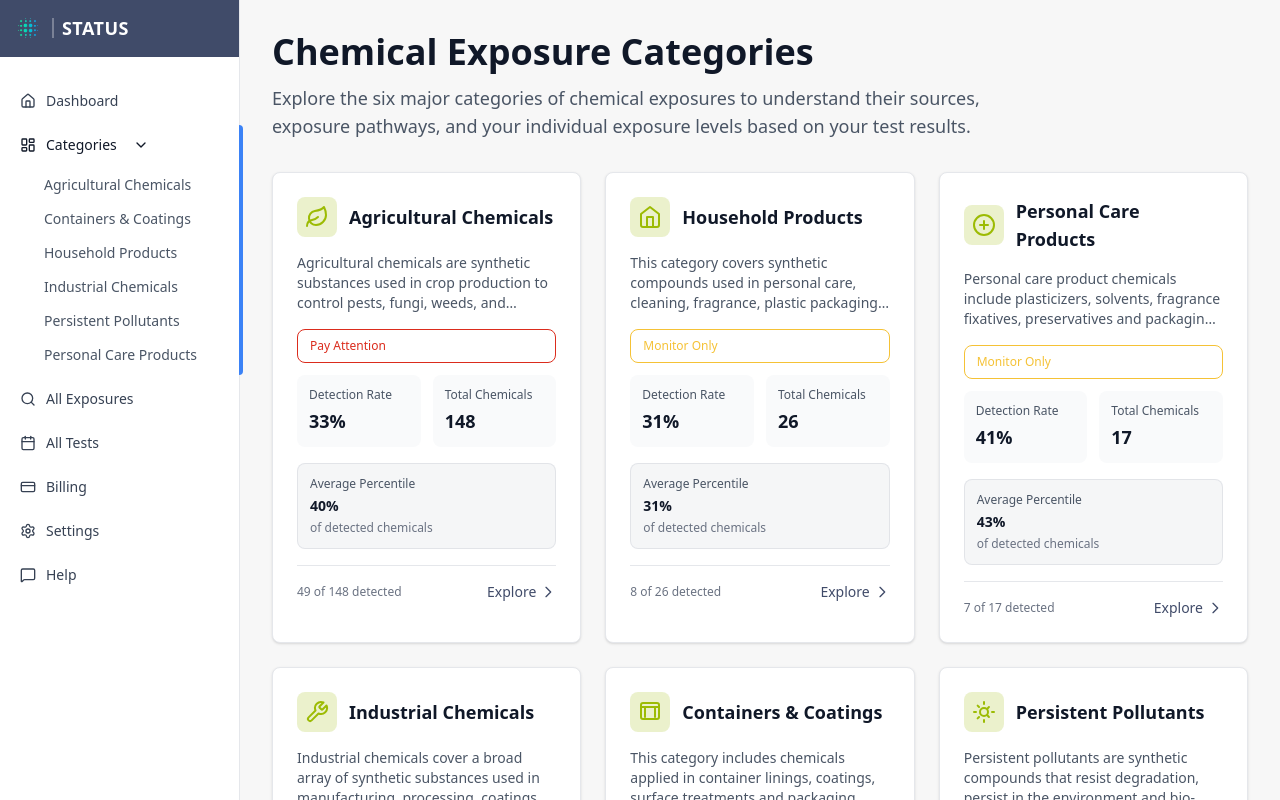
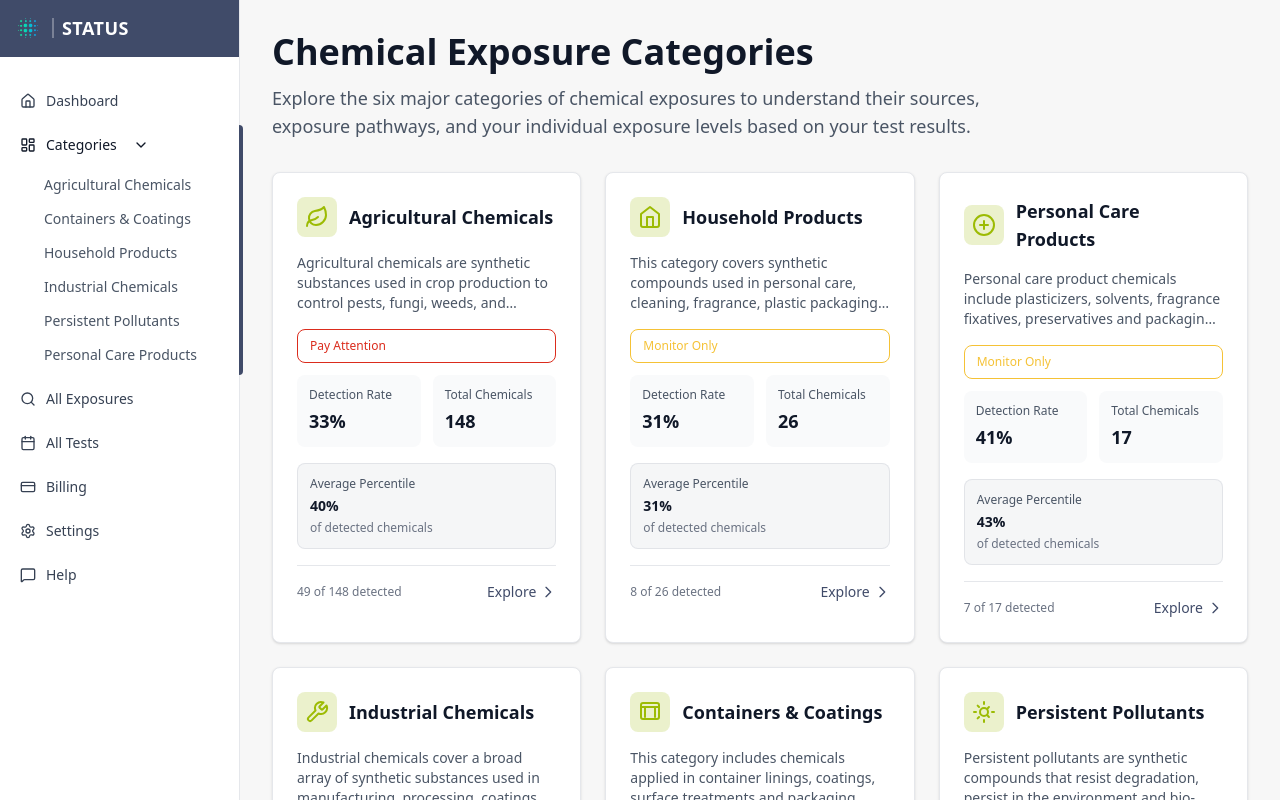
Before and after one commit to Liamoiknine/StatusHealth, a Next.js app: page /categories in a window 1280 px wide. Shown: the top 800 px of the page. Built offline with nearby package versions, Linux system fonts and the light colour scheme.

Commit message:
color change

```diff
--- a/src/components/Sidebar.tsx
+++ b/src/components/Sidebar.tsx
@@ -136,13 +136,13 @@ export default function Sidebar() {
 
       {/* Navigation */}
       <nav ref={navRef} className="flex-1 pt-6 pb-6 space-y-1 relative">
-        {/* Sliding blue indicator */}
+        {/* Sliding navy indicator */}
         <div
           className="absolute right-[-4px] w-1 transition-all duration-300 ease-in-out rounded-r-full"
           style={{
             top: `${indicatorStyle.top}px`,
             height: `${indicatorStyle.height}px`,
-            backgroundColor: '#3b82f6',
+            backgroundColor: '#404B69',
           }}
         />
 
```
